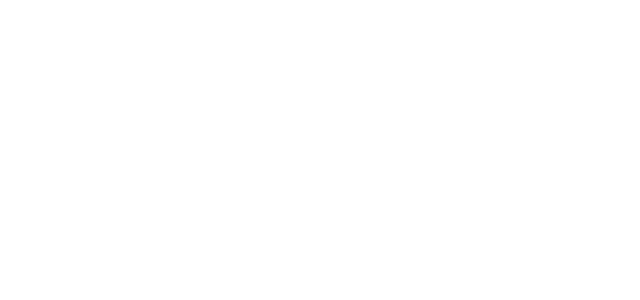
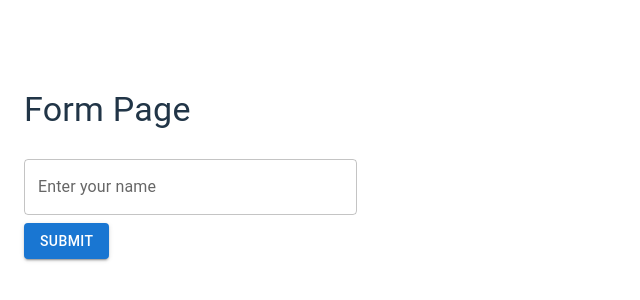
Before and after one commit to Mysthetic/pw-app-demo, a React (Vite) app in the folder appdemo/: page /form in a window 1280 px wide. Before the commit this address had no page. Shown: the part 226-526 px from the top of the page, without its empty margins (0-640 px from the left). Built offline with nearby package versions, Linux system fonts and the light colour scheme.

Commit message:
create form page

```diff
--- a/appdemo/src/App.tsx
+++ b/appdemo/src/App.tsx
@@ -1,12 +1,14 @@
 // src/App.tsx
 import { BrowserRouter, Routes, Route } from 'react-router-dom';
 import HomePage from './pages/HomePage';
+import FormPage from './pages/FormPage';
 
 export default function App() {
   return (
     <BrowserRouter>
       <Routes>
         <Route path="/" element={<HomePage />} />
+        <Route path="/form" element={<FormPage />} />
       </Routes>
     </BrowserRouter>
   );
--- /dev/null
+++ b/appdemo/src/pages/FormPage.tsx
@@ -0,0 +1,30 @@
+// src/pages/FormPage.tsx
+import { Box, Typography, TextField, Button } from '@mui/material';
+import { useState } from 'react';
+
+export default function FormPage() {
+  const [name, setName] = useState('');
+
+  const handleSubmit = () => {
+    alert(`Submitted: ${name}`);
+  };
+
+  return (
+    <Box p={3}>
+      <Typography variant="h4" gutterBottom>
+        Form Page
+      </Typography>
+      <TextField
+        label="Enter your name"
+        variant="outlined"
+        fullWidth
+        margin="normal"
+        value={name}
+        onChange={(e) => setName(e.target.value)}
+      />
+      <Button variant="contained" onClick={handleSubmit}>
+        Submit
+      </Button>
+    </Box>
+  );
+}
```
